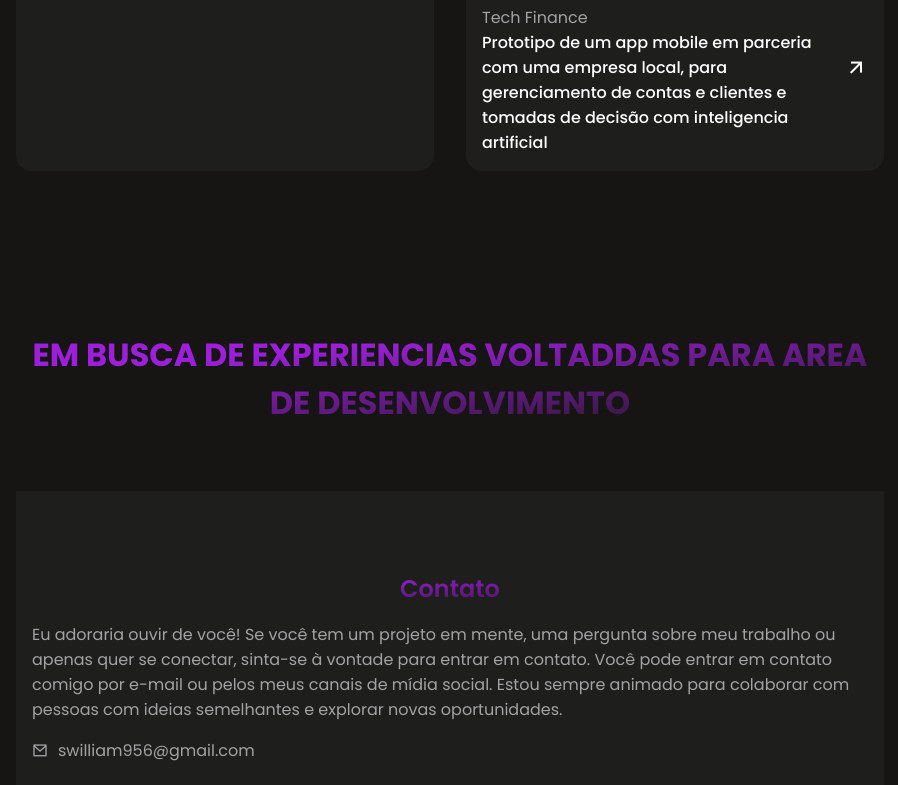
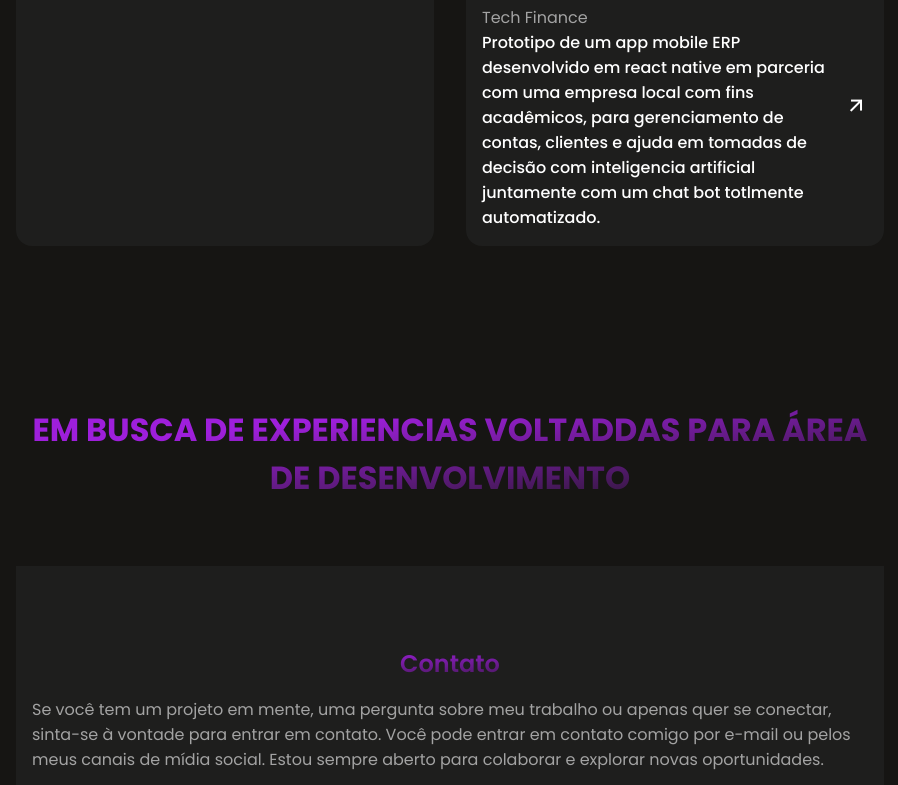
Before and after one commit to cwilliam956/PortifolioCV, a plain HTML site: page index.html in a window 1280 px wide. Shown: the part 1855-2640 px from the top of the page, without its empty margins (190-1088 px from the left). Drawn offline with nearby package versions, Linux system fonts and the light colour scheme.

Commit message:
Update index.html

```diff
--- a/index.html
+++ b/index.html
@@ -33,7 +33,7 @@
       <img src="assets/Perfil.jpg" alt="header" />
       <h1>Seja bem vindo<br />Ao meu <span>portifólio!</span></h1>
       <p>
-        Olá, meu nome é Celso William da Silva, sou mais brasileiro aficionado por tecnologia,
+        Olá, meu nome é Celso William da Silva, sou mais uma pesso curiosa pelo meio da tecnologia,
         fomando em desenvolvimento de software e multiplataforma, na faculdadde Fatec Dr. Ogari da Castro Pacheco, foi onde comecei a entrar no mundo de programação e explorar novas tecnologias e linguagens.
       </p>
       <div class="header__btns">
@@ -79,7 +79,7 @@
           <div class="project__card__details">
             <div>z
               <p>Tech Finance</p>
-              <h4>Prototipo de um app mobile em parceria com uma empresa local, para gerenciamento de contas e clientes e tomadas de decisão com inteligencia artificial </h4>
+              <h4>Prototipo de um app mobile ERP desenvolvido em react native em parceria com uma empresa local com fins acadêmicos, para gerenciamento de contas, clientes e ajuda em tomadas de decisão com inteligencia artificial juntamente com um chat bot totlmente automatizado. </h4>
             </div>
             <a href="#"><i class="ri-arrow-right-up-line"></i></a>
           </div>
@@ -88,17 +88,16 @@
     </section>
 
     <section class="section__container experience__container" id="experience">
-      <h2>EM BUSCA DE EXPERIENCIAS VOLTADDAS PARA AREA DE DESENVOLVIMENTO </h2>
+      <h2>EM BUSCA DE EXPERIENCIAS VOLTADDAS PARA ÁREA DE DESENVOLVIMENTO </h2>
 
     <footer>
       <div class="section__container footer__container" id="contact">
         <h2>Contato</h2>
         <p>
-          Eu adoraria ouvir de você! Se você tem um projeto em mente, uma
+          Se você tem um projeto em mente, uma
           pergunta sobre meu trabalho ou apenas quer se conectar, sinta-se à vontade para entrar
           em contato. Você pode entrar em contato comigo por e-mail ou pelos meus canais de mídia social.
-          Estou sempre animado para colaborar com pessoas com ideias semelhantes e
-explorar novas oportunidades.
+          Estou sempre aberto para colaborar e explorar novas oportunidades.
         </p>
         <div class="mail__to">
           <a href="swilliam956@gmail.com">
```
